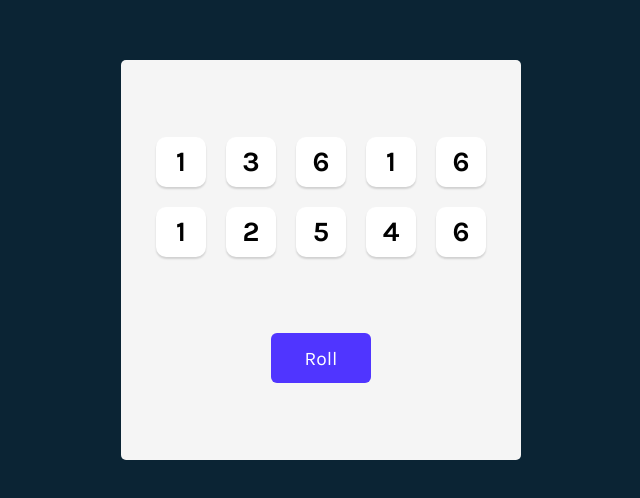
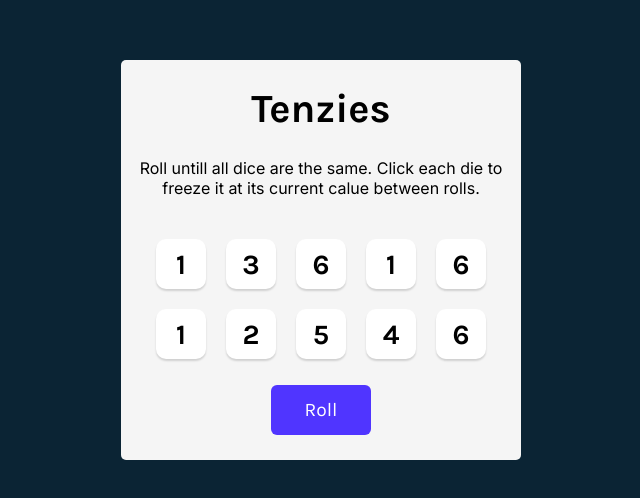
Before and after one commit to Hu5ky/learn-react-capstone-1-tenzies, a React (Vite) app: page / in a window 1280 px wide. Shown: the part 140-638 px from the top of the page, without its empty margins (319-959 px from the left). Built offline with nearby package versions, Linux system fonts and the light colour scheme.

Commit message:
Updated roll dice logic to not modify frozen dies. Added game title and instructions.

```diff
--- a/index.html
+++ b/index.html
@@ -7,6 +7,7 @@
     <link rel="preconnect" href="https://fonts.googleapis.com">
     <link rel="preconnect" href="https://fonts.gstatic.com" crossorigin>
     <link href="https://fonts.googleapis.com/css2?family=Karla:ital,wght@0,200..800;1,200..800&display=swap" rel="stylesheet">
+    <link href="https://fonts.googleapis.com/css2?family=Inter:ital,opsz,wght@0,14..32,100..900;1,14..32,100..900&display=swap" rel="stylesheet">
     <link rel="stylesheet" href="/index.css">
   </head>
   <body>
--- a/src/App.jsx
+++ b/src/App.jsx
@@ -10,35 +10,42 @@ function App() {
     return new Array(10)
         .fill(0)
         .map((_, i) => ({
-          key: nanoid(),
-          id: i,
+          id: nanoid(),
           value: Math.ceil(Math.random() * 6),
           isHeld: false,
         }));
   }
 
-  function holdDie(id, isHeld) {
+  function holdDie(id) {
     setDice(prevDice => prevDice.map(die =>
-      die.id == id ? {...die, isHeld: !die.isHeld} : die
+      die.id == id ?
+        {...die, isHeld: !die.isHeld} :
+        die
     ));
   }
 
   function rollDice() {
-    setDice(generateAllNewDice());
+    setDice(prevDice => prevDice
+      .map( die =>
+        die.isHeld ?
+          die :
+          {...die, value: Math.ceil(Math.random() * 6)}
+    ));
   }
 
   const diceElements = dice.map(die =>
     <Die
-      key={die.key}
-      id={die.id}
+      key={die.id}
       value={die.value}
       isHeld={die.isHeld}
-      holdFunc={holdDie}
+      holdDie={() => holdDie(die.id)} //Pass die ID inside the callback func
     />);
 
   return (
     <>
       <main className="game-board">
+        <h1 className="game-title">Tenzies</h1>
+        <p className="game-instructions">Roll untill all dice are the same. Click each die to freeze it at its current calue between rolls.</p>
         <div className="dice-container">
           {diceElements}
         </div>
--- a/src/Die.jsx
+++ b/src/Die.jsx
@@ -1,10 +1,10 @@
-export default function Die({ value, id, isHeld, holdFunc }) {
+export default function Die({ value, id, isHeld, holdDie }) {
 
     const styles = {
         backgroundColor: isHeld ? "#59E391" : "white"
     }
 
     return(
-        <button className="die" style={styles} onClick={() => holdFunc(id, isHeld)}>{value}</button>
+        <button className="die" style={styles} onClick={holdDie}>{value}</button>
     )
 }
--- a/src/index.css
+++ b/src/index.css
@@ -31,6 +31,18 @@ div#root {
   align-items: center;
 }
 
+.game-title {
+  font-size: 40px;
+  margin: 0;
+}
+
+.game-instructions {
+  font-family: 'Inter', sans-serif;
+  font-weight: 400;
+  margin-top: 0;
+  text-align: center;
+}
+
 .dice-container {
   display: grid;
   grid-template: auto auto / repeat(5, 1fr);
```
